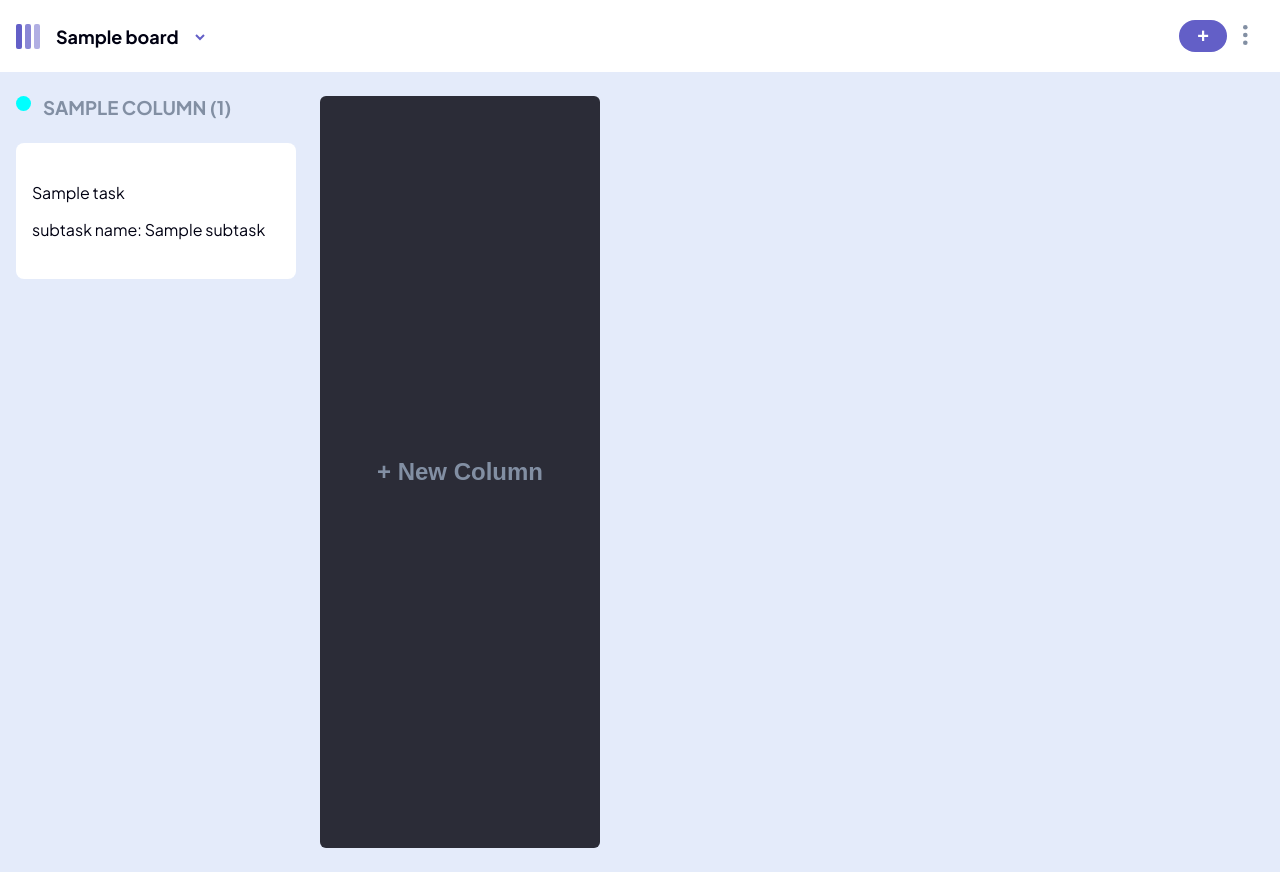
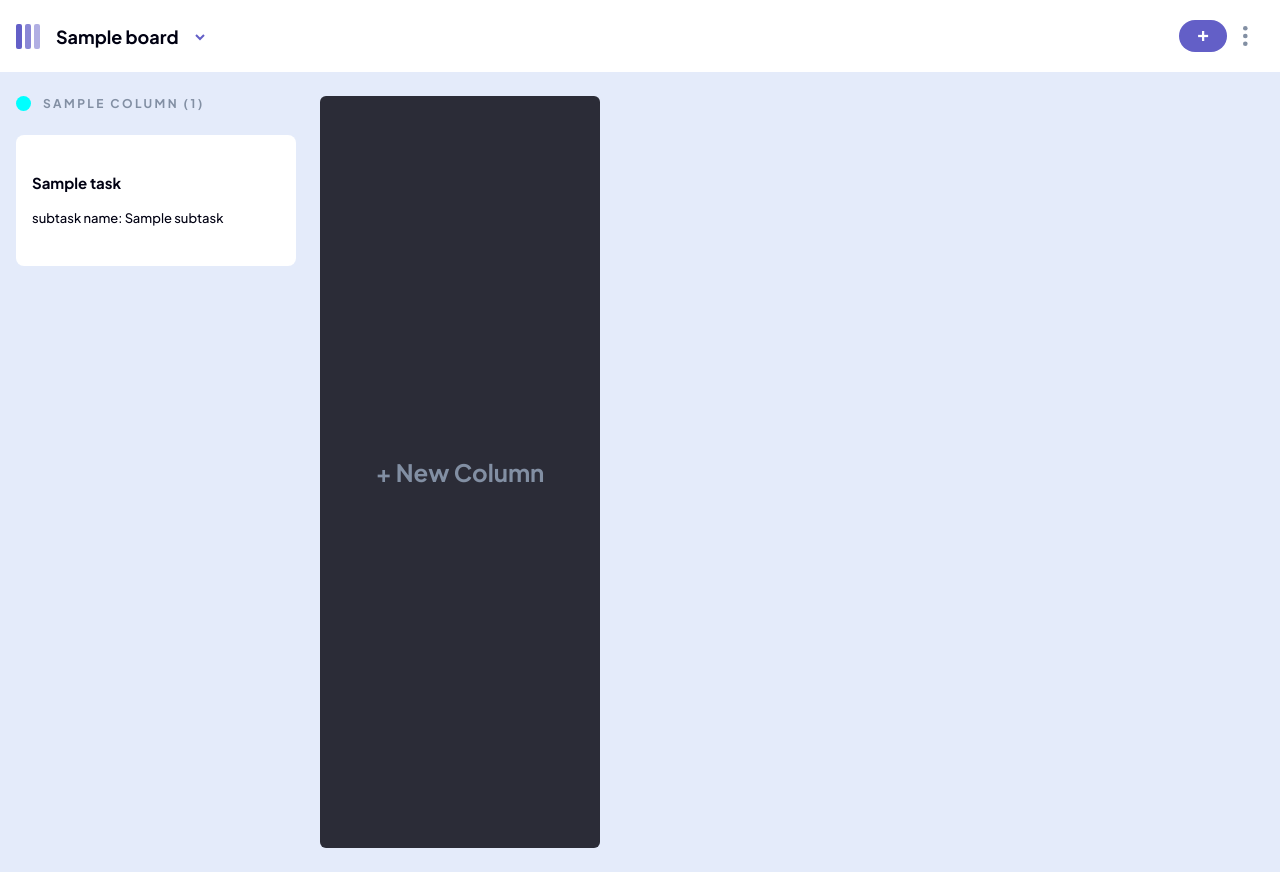
Before and after one commit to MauritzLM/kanban-task-management-app, a Django app: page /taskmanager/board/00000000-0000-0000-0000-000000000001 in a window 1280 px wide. Run offline with Django 5.2, Linux system fonts and the light colour scheme; a user stored in the database is signed in; tables that the repository leaves empty hold one stand-in row (values such as "Sample post"); style sheets or scripts are compiled from the project's sources.

Commit message:
added classes for headings and buttons

```diff
--- a/taskmanager/static/css/index.css
+++ b/taskmanager/static/css/index.css
@@ -10,18 +10,26 @@
   --grey-900: #000112;
   --error: #EA5555;
   --error-light: #FF9898;
-  --text-color: ;
+  --text-color: var(--grey-900);
+  --secondary-btn-bg: #FFF;
 }
 
-#container {
+html[data-theme=light] {
   --text-color: var(--grey-900);
   --background-color-main: var(--grey-200);
   --background-color-surface: #FFF;
+  --background-color-edit-box: #FFF;
+  --secondary-btn-bg: #625fc72c;
+  --text-color: var(--grey-900);
 }
-#container.dark {
+
+html[data-theme=dark] {
   --text-color: #FFF;
   --background-color-main: var(--grey-800);
   --background-color-surface: var(--grey-700);
+  --background-color-edit-box: var(--grey-800);
+  --secondary-btn-bg: #FFF;
+  --text-color: #FFF;
 }
 
 /* plus-jakarta-sans-regular - latin */
@@ -61,6 +69,9 @@
 body {
   font-family: "Plus Jakarta Sans", system-ui, -apple-system, BlinkMacSystemFont, "Segoe UI", Roboto, Oxygen, Ubuntu, Cantarell, "Open Sans", "Helvetica Neue", sans-serif;
   margin: 0;
+  font-size: 13px;
+  font-weight: 500;
+  line-height: 23px;
 }
 
 #container {
@@ -74,10 +85,54 @@ ul {
   padding: 0;
 }
 
+/* typography */
+.heading-small {
+  font-weight: 700;
+  font-size: 12px;
+  letter-spacing: 2.4px;
+  line-height: 15px;
+}
+
+.heading-medium {
+  font-weight: 700;
+  font-size: 15px;
+  line-height: 19px;
+}
+
+.heading-large {
+  font-weight: 700;
+  font-size: 18px;
+  line-height: 23px;
+}
+
+.heading-xlarge {
+  font-weight: 700;
+  font-size: 24px;
+  line-height: 30px;
+}
+
+/* buttons */
 button {
   cursor: pointer;
   border: none;
   background: none;
+  font: inherit;
+}
+
+.btn-primary {
+  background-color: var(--primary);
+  color: #FFF;
+  border-radius: 20px;
+  text-transform: capitalize;
+  font-weight: 700;
+}
+
+.btn-secondary {
+  background-color: var(--secondary-btn-bg);
+  color: var(--primary);
+  border-radius: 20px;
+  text-transform: capitalize;
+  font-weight: 700;
 }
 
 a {
@@ -157,11 +212,8 @@ nav .sidebar-wrapper .sidebar .auth-status a {
 }
 nav .sidebar-wrapper .sidebar h3 {
   padding-left: 24px;
-  font-size: 12px;
-  letter-spacing: 2.4px;
   text-transform: uppercase;
   color: var(--grey-500);
-  line-height: 19px;
 }
 nav .sidebar-wrapper .sidebar .board-list li {
   padding: 14px 14px 14px 24px;
@@ -177,9 +229,15 @@ nav .sidebar-wrapper .sidebar .board-list li a {
   align-items: center;
   gap: 12px;
 }
-nav .sidebar-wrapper .sidebar .board-list.cs-active {
+nav .sidebar-wrapper .sidebar .board-list li.cs-active {
   background-color: var(--primary);
   color: #FFF;
+}
+nav .sidebar-wrapper .sidebar .board-list li.cs-active a {
+  color: #FFf;
+}
+nav .sidebar-wrapper .sidebar .board-list li.cs-active a svg path {
+  fill: #FFF;
 }
 nav .sidebar-wrapper .sidebar .new-board-btn {
   padding: 0;
@@ -208,6 +266,8 @@ nav .selected-board div {
   gap: 10px;
 }
 nav .selected-board .new-task-btn {
+  display: flex;
+  justify-content: center;
   width: 48px;
   height: 32px;
   border-radius: 24px;
@@ -223,13 +283,14 @@ nav .selected-board .new-task-btn:disabled {
 nav .selected-board .new-task-btn span {
   display: none;
 }
+nav .selected-board .edit-toggle {
+  display: flex;
+}
 nav .selected-board .board-name {
   display: flex;
 }
 nav .selected-board .board-name h2 {
   margin: 0;
-  font-size: 18px;
-  line-height: 23px;
 }
 nav .selected-board .edit-wrapper .board-edit.cs-active {
   opacity: 1;
@@ -241,8 +302,8 @@ nav .board-edit {
   opacity: 0;
   overflow: hidden;
   position: absolute;
-  background-color: #FFF;
-  top: 50px;
+  background-color: var(--background-color-edit-box);
+  top: 70px;
   left: auto;
   right: 0;
   z-index: -1;
@@ -253,6 +314,12 @@ nav .board-edit {
   flex-direction: column;
   border-radius: 8px;
   padding: 16px;
+}
+nav .board-edit button {
+  color: var(--grey-500);
+}
+nav .board-edit button:nth-of-type(2) {
+  color: var(--error);
 }
 nav .theme-toggle {
   background-color: var(--background-color-main);
--- a/taskmanager/static/sass/index.scss
+++ b/taskmanager/static/sass/index.scss
@@ -13,20 +13,26 @@
     --error: #EA5555;
     --error-light: #FF9898;
 
-    --text-color: ;
+    --text-color: var(--grey-900);
+    --secondary-btn-bg: #FFF;
 }
 
-// theme colors
-#container {
+html[data-theme='light'] {
     --text-color: var(--grey-900);
     --background-color-main: var(--grey-200);
     --background-color-surface: #FFF;
+    --background-color-edit-box: #FFF;
+    --secondary-btn-bg: #625fc72c;
+    --text-color: var(--grey-900);
+}
 
-    &.dark {
+html[data-theme='dark'] {
     --text-color: #FFF;
     --background-color-main: var(--grey-800);
     --background-color-surface: var(--grey-700);
-    }
+    --background-color-edit-box: var(--grey-800);
+    --secondary-btn-bg: #FFF;
+    --text-color: #FFF;
 }
 
 /* plus-jakarta-sans-regular - latin */
@@ -70,6 +76,9 @@
 body {
     font-family: "Plus Jakarta Sans", system-ui, -apple-system, BlinkMacSystemFont, 'Segoe UI', Roboto, Oxygen, Ubuntu, Cantarell, 'Open Sans', 'Helvetica Neue', sans-serif;
     margin: 0;
+    font-size: 13px;
+    font-weight: 500;
+    line-height: 23px;
 }
 
 #container {
@@ -82,11 +91,54 @@ ul {
     list-style: none;
     padding: 0;
 }
+/* typography */
+.heading-small {
+    font-weight: 700;
+    font-size: 12px;
+    letter-spacing: 2.4px;
+    line-height: 15px;
+}
 
+.heading-medium {
+    font-weight: 700;
+    font-size: 15px;
+    line-height: 19px;
+}
+
+.heading-large {
+    font-weight: 700;
+    font-size: 18px;
+    line-height: 23px;
+}
+
+.heading-xlarge {
+    font-weight: 700;
+    font-size: 24px;
+    line-height: 30px;
+}
+
+/* buttons */
 button {
     cursor: pointer;
     border: none;
     background: none;
+    font: inherit;
+}
+
+.btn-primary {
+    background-color: var(--primary);
+    color: #FFF;
+    border-radius: 20px;
+    text-transform: capitalize;
+    font-weight: 700;
+}
+
+.btn-secondary {
+    background-color: var(--secondary-btn-bg);
+    color: var(--primary);
+    border-radius: 20px;
+    text-transform: capitalize;
+    font-weight: 700;
 }
 
 a {
@@ -102,7 +154,7 @@ nav {
     gap: 16px;
     background-color: var(--background-color-surface);
 
-    // nav toggle button
+    // mobile nav toggle button
     .nav-toggle-btn {
         .cs-active {
             transform: rotate(180deg);
@@ -182,11 +234,8 @@ nav {
 
             h3 {
                 padding-left: 24px;
-                font-size: 12px;
-                letter-spacing: 2.4px;
                 text-transform: uppercase;
                 color: var(--grey-500);
-                line-height: 19px;
             }
 
             .board-list {
@@ -204,11 +253,22 @@ nav {
                         align-items: center;
                         gap: 12px;
                     }
-                }
 
                     &.cs-active {
                         background-color: var(--primary);
                         color: #FFF;
+
+                        a {
+                            color: #FFf;
+
+                            svg {
+                                path {
+                                    fill: #FFF;
+                                }
+                            }
+                        }
+                    }
+
                 }
             }
 
@@ -245,6 +305,8 @@ nav {
         }
 
         .new-task-btn {
+            display: flex;
+            justify-content: center;
             width: 48px;
             height: 32px;
             border-radius: 24px;
@@ -264,13 +326,16 @@ nav {
             }
         }
 
+        .edit-toggle {
+            display: flex;
+
+        }
+
         .board-name {
             display: flex;
 
             h2 {
                 margin: 0;
-                font-size: 18px;
-                line-height: 23px;
             }
         }
 
@@ -291,9 +356,9 @@ nav {
         opacity: 0;
         overflow: hidden;
         position: absolute;
-        background-color: #FFF;
+        background-color: var(--background-color-edit-box);
         // width: 80%;
-        top: 50px;
+        top: 70px;
         left: auto;
         right: 0;
         z-index: -1;
@@ -304,6 +369,14 @@ nav {
         flex-direction: column;
         border-radius: 8px;
         padding: 16px;
+
+        button {
+            color: var(--grey-500);
+
+            &:nth-of-type(2) {
+                color: var(--error);
+            }
+        }
     }
 
     //  theme toggle
```
Also changed, not shown: 1 other file. Lines whose indentation alone changed are shown as unchanged.
